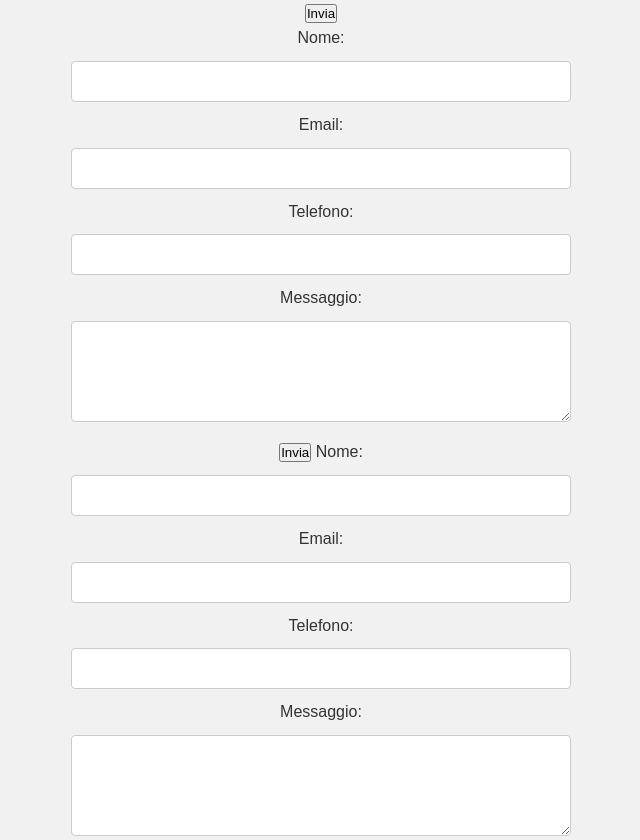
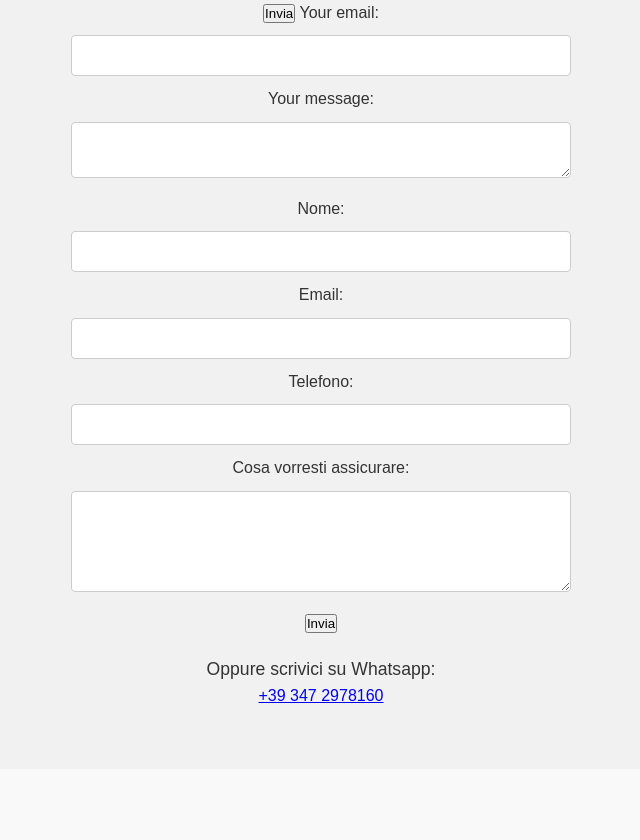
Before and after one commit to ilariafavali/assicurazione, a plain HTML site: page index.html in a window 1280 px wide. Shown: the part 1658-2498 px from the top of the page, without its empty margins (319-959 px from the left). After the commit the page ends 2447 px from the top, so only its background shows below. Drawn offline with Linux system fonts and the light colour scheme.

Commit message:
Update index.html

```diff
--- a/index.html
+++ b/index.html
@@ -103,34 +103,28 @@ position: static;
 <textarea id="message" name="message" rows="5" required></textarea>
 
 <button type="submit">Invia</button>
-</form>
-<form action="https://formspree.io/f/xyzabcde" method="POST">
+      <form
+  action="https://formspree.io/f/mdkzqkeb"
+  method="POST"
+>
+  <label>
+    Your email:
+    <input type="email" name="email">
+  </label>
+  <label>
+    Your message:
+    <textarea name="message"></textarea>
 <label for="name">Nome:</label>
 <input type="text" id="name" name="name" required>
 
 <label for="email">Email:</label>
 <input type="email" id="email" name="email" required>
 
-<label for="phone">Telefono:</label>
-<input type="tel" id="phone" name="phone">
+<label for="telefono">Telefono:</label>
+<input type="tel" id="telefono" name="phone">
 
-<label for="message">Messaggio:</label>
+<label for="message">Cosa vorresti assicurare:</label>
 <textarea id="message" name="message" rows="5" required></textarea>
-
-<button type="submit">Invia</button>
- <form action="https://formspree.io/f/mdkzqkeb" method="POST">
-<label for="name">Nome:</label>
-<input type="text" id="name" name="name" required>
-
-<label for="email">Email:</label>
-<input type="email" id="email" name="email" required>
-
-<label for="phone">Telefono:</label>
-<input type="tel" id="phone" name="phone">
-
-<label for="message">Messaggio:</label>
-<textarea id="message" name="message" rows="5" required></textarea>
-
 <button type="submit">Invia</button>
 </form>
    <p class="whatsapp-info"> Oppure scrivici su Whatsapp:</p>
```
